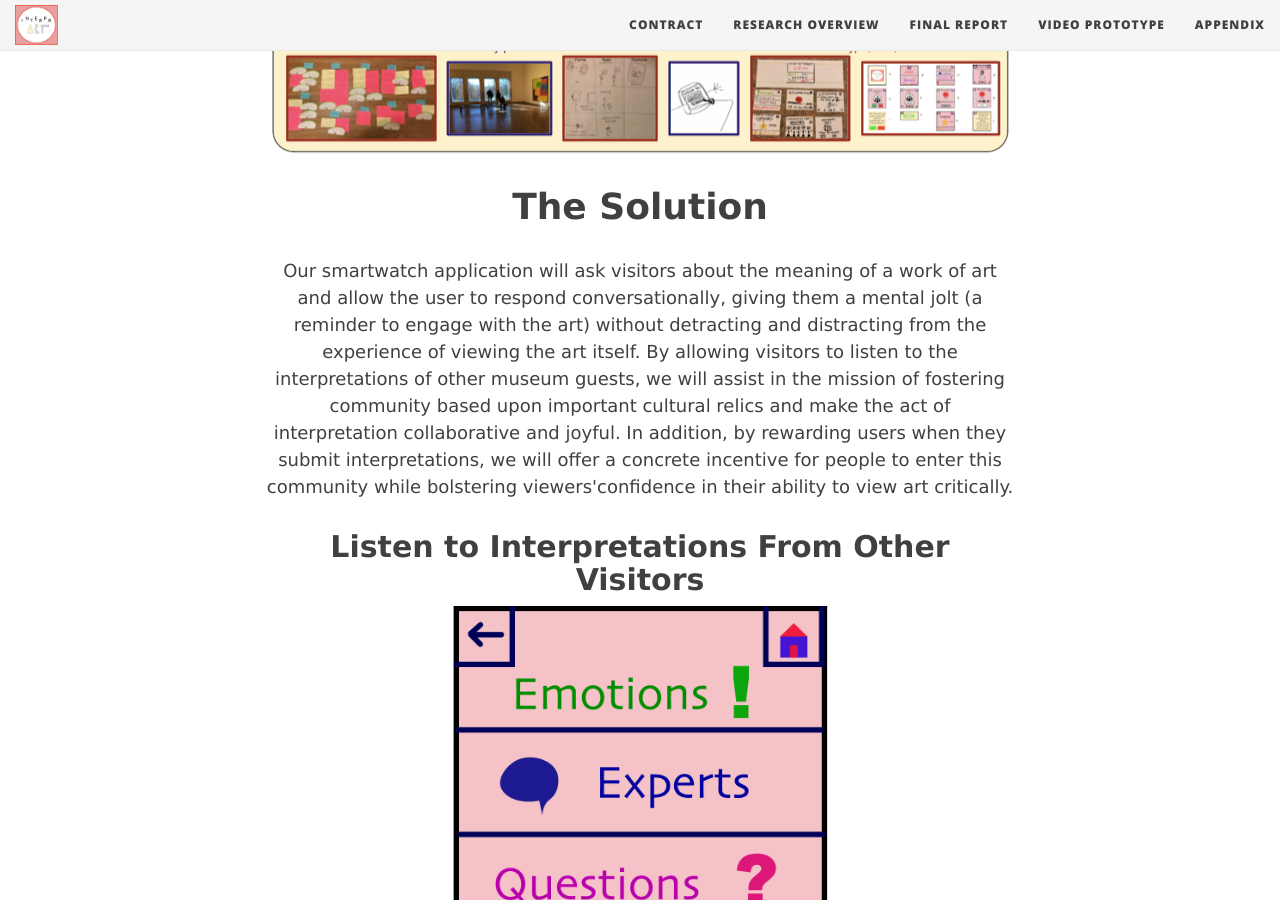
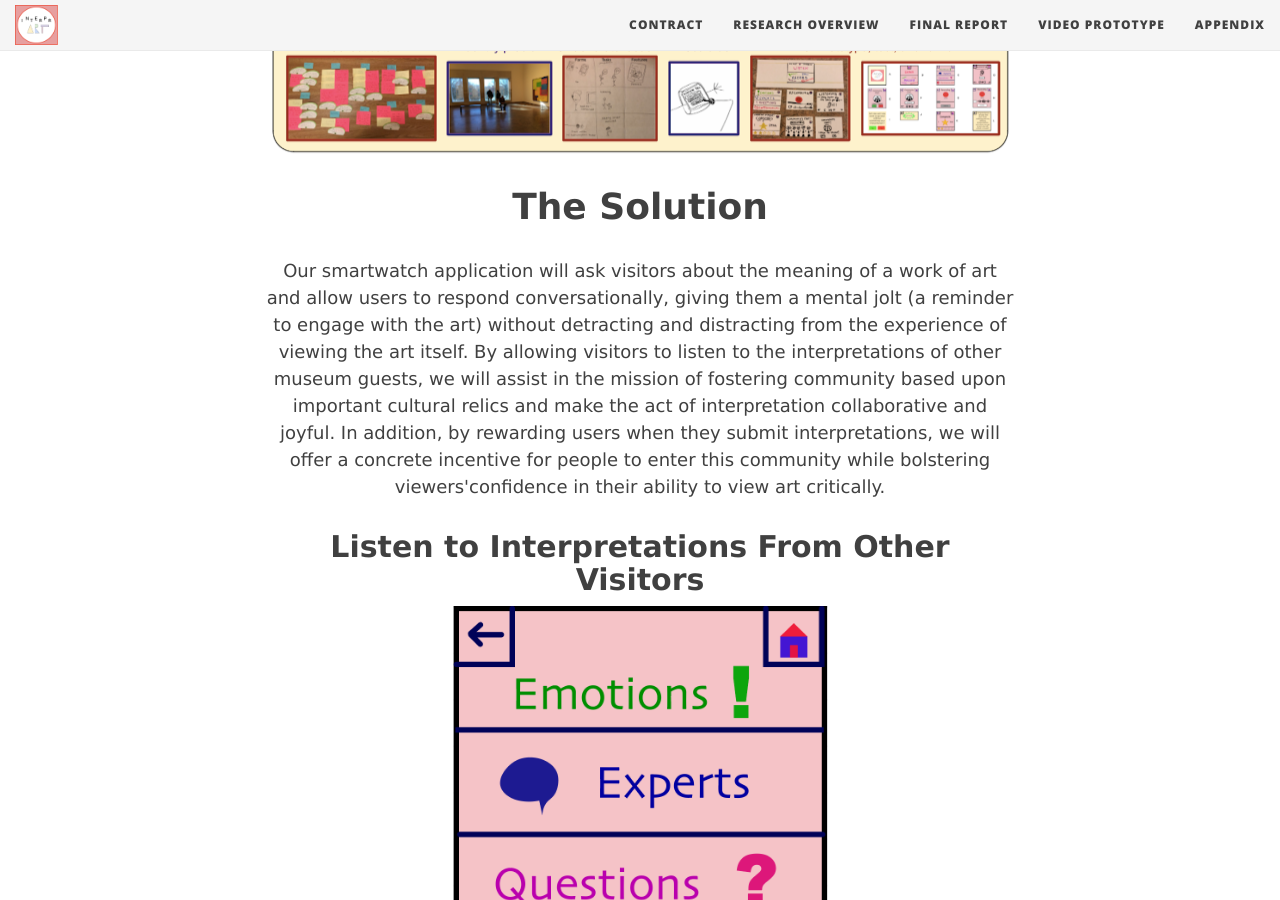
Before and after one commit to mc-mejia/HCIGroupProject, a Jekyll site: the page built from index.html, in a window 1280 px wide and 900 px high, scrolled down 1234 px. Built offline with Jekyll 4.4.1, drawn with Linux system fonts in a browser that asks for light colours; nearby versions of some CDN libraries; the list of posts is cut into pages by our own code.

Commit message:
Update index.html

```diff
--- a/index.html
+++ b/index.html
@@ -30,7 +30,7 @@ p {text-align:center;font-family: Verdana;}
 
 <h1><strong>The Solution</strong></h1>
 
-<p> Our smartwatch application will ask visitors about the meaning of a work of art and allow the user to respond conversationally, giving them a mental jolt (a reminder to engage with the art) without detracting and distracting from the experience of viewing the art itself. By allowing visitors to listen to the interpretations of other museum guests, we will assist in the mission of fostering community based upon important cultural relics and make the act of interpretation collaborative and joyful. In addition, by rewarding users when they submit interpretations, we will offer a concrete incentive for people to enter this community while bolstering viewers'confidence in their ability to view art critically.
+<p> Our smartwatch application will ask visitors about the meaning of a work of art and allow users to respond conversationally, giving them a mental jolt (a reminder to engage with the art) without detracting and distracting from the experience of viewing the art itself. By allowing visitors to listen to the interpretations of other museum guests, we will assist in the mission of fostering community based upon important cultural relics and make the act of interpretation collaborative and joyful. In addition, by rewarding users when they submit interpretations, we will offer a concrete incentive for people to enter this community while bolstering viewers'confidence in their ability to view art critically.
 </p>
 <h2> <strong> Listen to Interpretations	From Other Visitors</strong></h2>
 	<center> <img src = "img/sheep_categories.png" alt = "Users can pick the kind of interpretation they wish to listen to" style = "width:50%;height:50%;"> </center>
```
